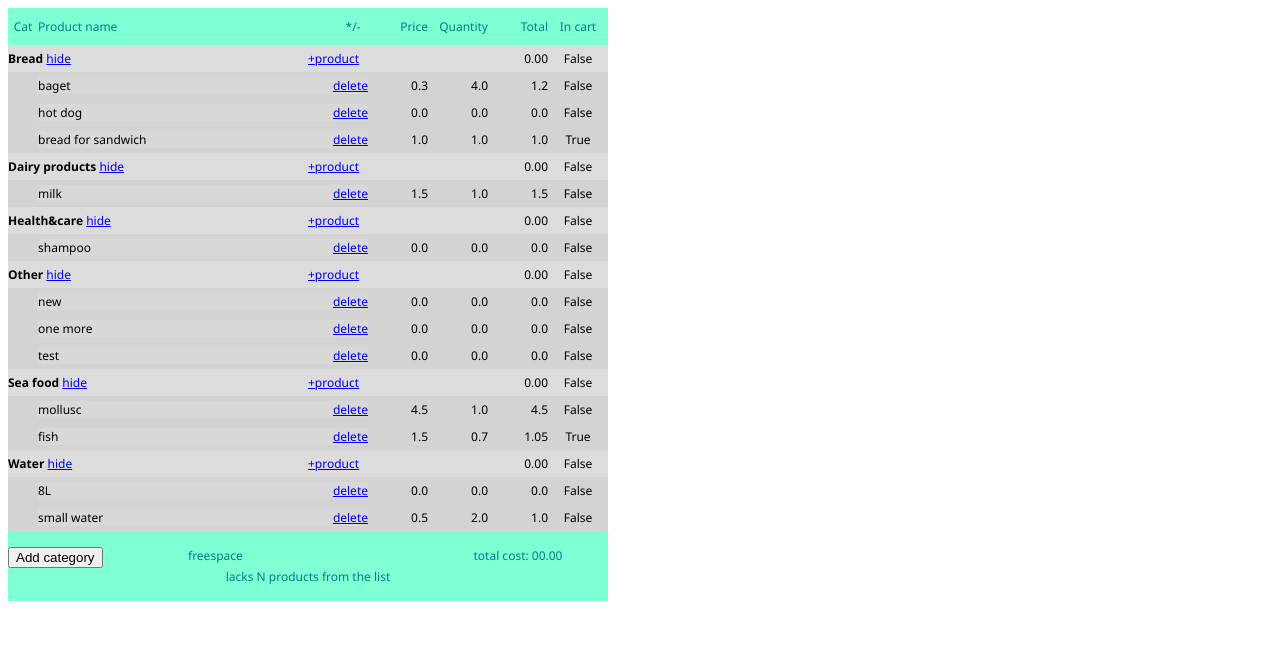
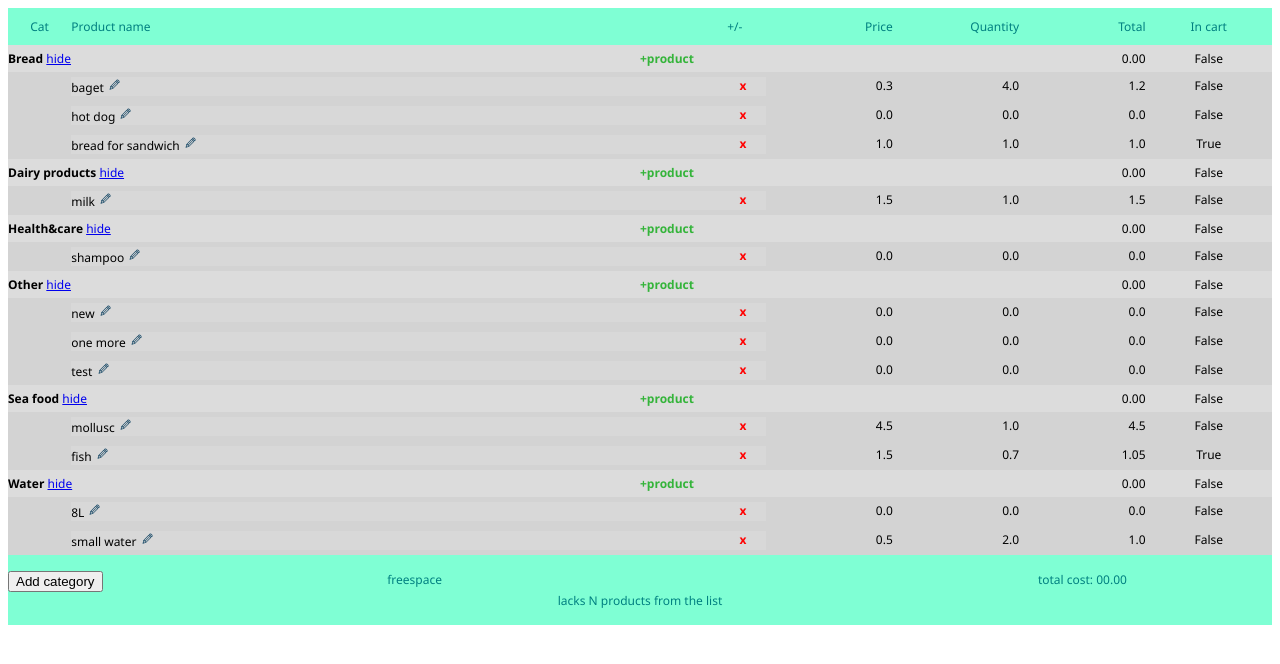
Before and after one commit to SrGrey/ListitWeb, a Django app: page /shopping_list in a window 1280 px wide. Shown: the top 664 px of the page. Run offline with Django 3.2, Linux system fonts and the light colour scheme; data comes from the database, SQL or seed files in the repository; both versions use the stored data as it was after the commit; some libraries are stand-ins or nearby versions.

Commit message:
Aspect changes. "modify_product" prepare

```diff
--- a/listitapp/static/css/style.css
+++ b/listitapp/static/css/style.css
@@ -43,7 +43,7 @@ body {
 }
 
 .appwidth {
-    width: 600px;
+    min-width: 450px;
 }
 
 .category {
--- a/listitapp/templates/listitapp/shopping_list.html
+++ b/listitapp/templates/listitapp/shopping_list.html
@@ -32,7 +32,7 @@
 
                 <div class="category" title="Category">Cat</div>
                 <div class="product-name" style="background-color: #7fffD4; width: 50%;">Product name</div>
-                <div style="width: 5%;" >*/-</div>
+                <div style="width: 5%;" >+/-</div>
                 <div class="price right">Price</div>
                 <div class="quantity right">Quantity</div>
                 <div class="total right">Total</div>
@@ -61,7 +61,7 @@
 
 
 <!-- popup1 window  -->
-<a href="javascript:PopUpShow({{ item.id }})">+product</a>
+<a href="javascript:PopUpShow({{ item.id }})" style="color:rgb(52, 180, 58); text-decoration: none; padding-right: 20px;"><b>+product</b></a>
 <!--div class="b-container">
     add product
     <a href="javascript:PopUpShow()">+</a>
@@ -95,7 +95,9 @@
 
                             <div class="category"></div>
                             <div class="product-name">{{ product.product_name }}
-                                <span style="float: right;"><a href="delete_product/{{ product.id }}">delete</a></span>
+                                <span><a href="modify_product/{{ product.id }}" style="color: orange; text-decoration: none; padding-right: 20px;">
+                                    <img src="static/img/modify.svg" height="15px" width="15px"></a></span>
+                                <span style="float: right;"><a href="delete_product/{{ product.id }}" style="color: red; text-decoration: none; padding-right: 20px;"><b>x</b></a></span>
                             </div>
                             <div class="price right">{{ product.price }}</div>
                             <div class="quantity right">{{ product.quantity }}</div>
--- a/listitapp/urls.py
+++ b/listitapp/urls.py
@@ -10,5 +10,6 @@ urlpatterns = [
     path('hide_category/<str:pk>', views.hide_category),
     path('delete_product/<str:pk>', views.delete_product),
     path('create_product/<str:pk>', views.create_product),
+    path('modify_product/<str:pk>', views.modify_product),
     path('shopping_list', views.shopping_list)
 ]
--- a/listitapp/views.py
+++ b/listitapp/views.py
@@ -28,36 +28,42 @@ def create_category(request):
        new_category = Category()
        new_category.name = request.POST['new_category']
        new_category.save()
-    return  HttpResponseRedirect('/listitapp/shopping_list')
+    return  HttpResponseRedirect('/shopping_list')
 
 
 def create_product(request, pk):
     if request.method == "POST":
        category = Category.objects.get(id=pk)
        new_product = Products()
-
        new_product.category = category
        new_product.product_name = request.POST['new_product']
-#       new_product.category = Category.objects.get(id="id")
+       new_product.save()
+    return  HttpResponseRedirect('/shopping_list')
 
-       #new_product.category = request.POST['category']
-       new_product.save()
-    return  HttpResponseRedirect('/listitapp/shopping_list')
+
+def modify_product(request, pk):
+#    if request.method == "POST":
+#       category = Category.objects.get(id=pk)
+#       new_product = Products()
+#       new_product.category = category
+#       new_product.product_name = request.POST['new_product']
+#       new_product.save()
+    return  HttpResponseRedirect('/shopping_list')
 
 
 def delete_category(request, pk):
     category_to_delete = Category.objects.get(id=pk)
     category_to_delete.delete()
-    return HttpResponseRedirect('/listitapp/shopping_list')
+    return HttpResponseRedirect('/shopping_list')
 
 
 def hide_category(request, pk):
     category_to_hide = Category.objects.get(id=pk)
     category_to_hide.is_published = False
     category_to_hide.save()
-    return HttpResponseRedirect('/listitapp/shopping_list')
+    return HttpResponseRedirect('/shopping_list')
 
 def delete_product(request, pk):
     product_to_delete = Products.objects.get(id=pk)
     product_to_delete.delete()
-    return HttpResponseRedirect('/listitapp/shopping_list')
+    return HttpResponseRedirect('/shopping_list')
```
Also changed, not shown: db.sqlite3, listitapp/static/img/modify.svg (added).
